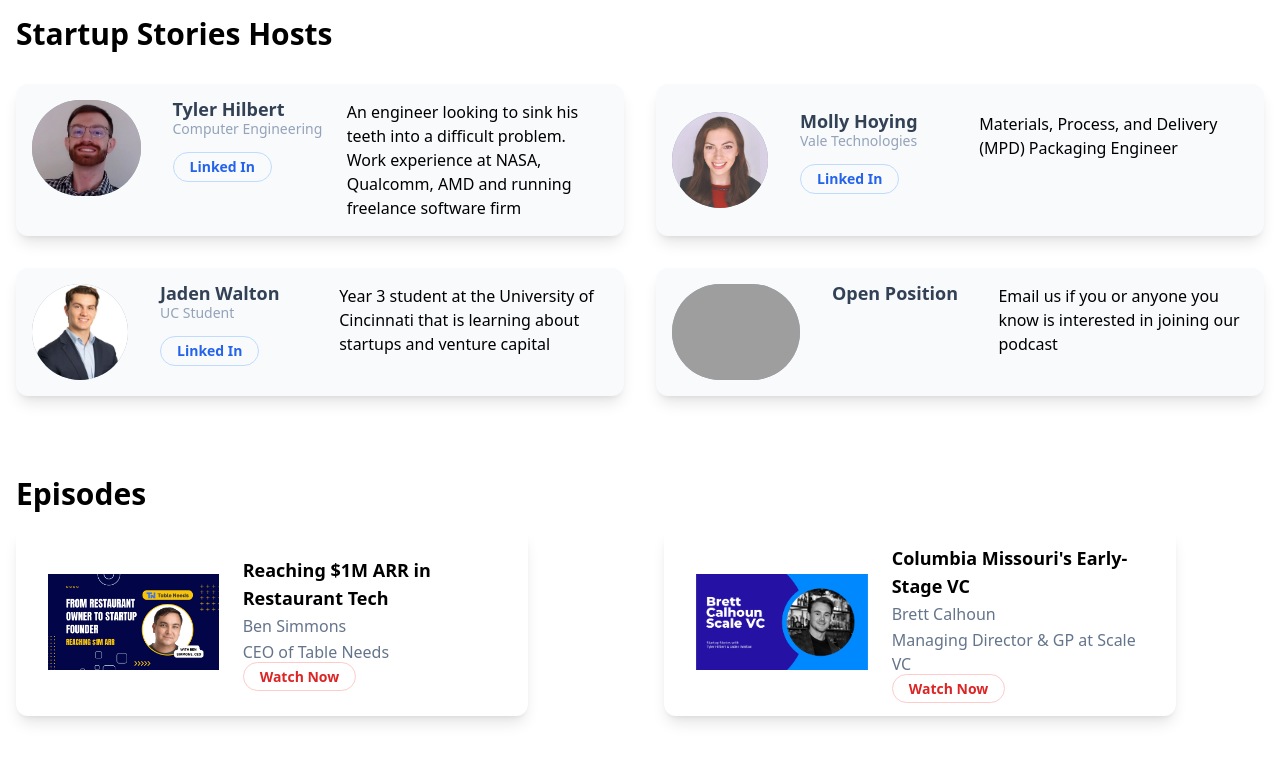
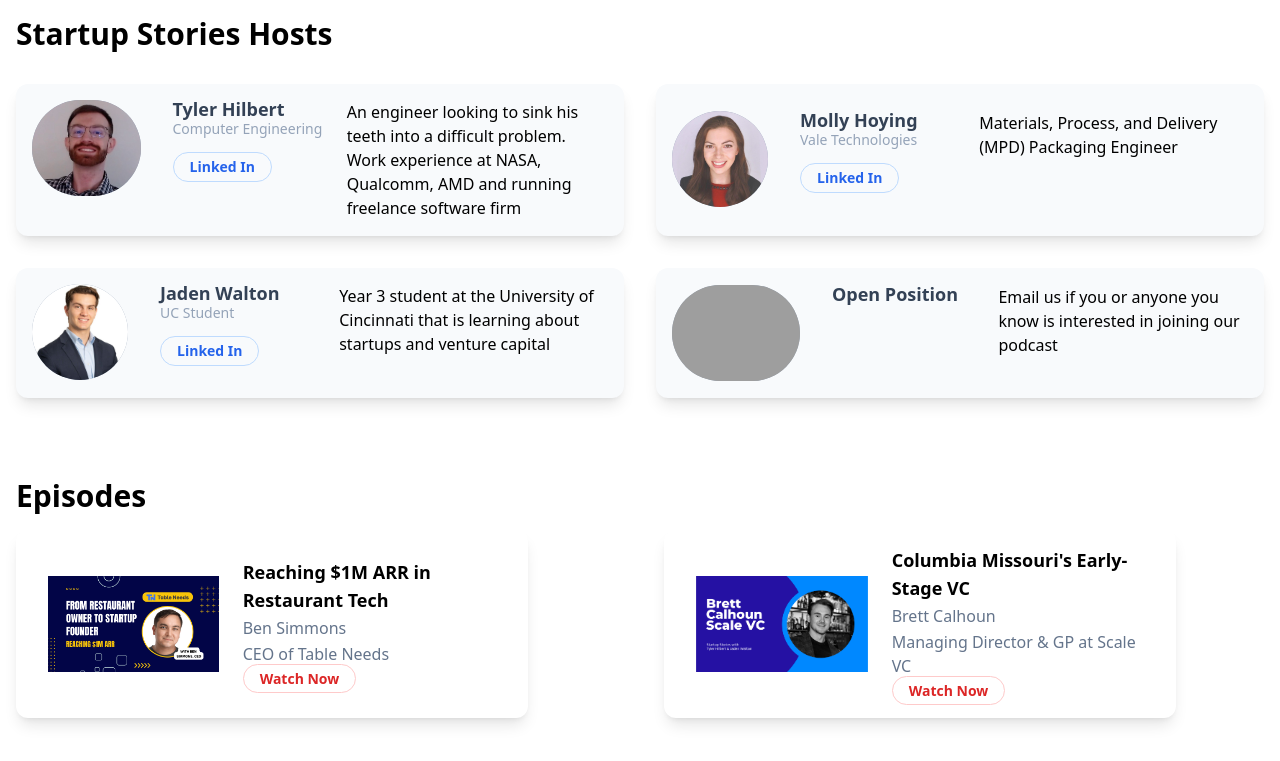
Before and after one commit to Tyler-Hilbert/StartupStories, a website: page src/index.html in a window 1280 px wide. Shown: the top 761 px of the page. Drawn offline with Linux system fonts and the light colour scheme; grey boxes are pictures that could not be loaded.

Commit message:
Improved mobile padding hosts card

```diff
--- a/src/index.html
+++ b/src/index.html
@@ -16,7 +16,7 @@
         <div class="text-center sm:text-left">
           <div class="flex sm:flex-row flex-col">
             <img class="block mx-auto h-24 rounded-full sm:mx-0 sm:shrink-0 bg-slate-400" src="../imgs/TylerHilbert.jpg" alt="Tyler Hilbert Computer Engineering" />
-            <div class="flex flex-col gap-y-1 sm:w-2/5 sm:ml-8">
+            <div class="flex flex-col gap-y-1 sm:w-2/5 sm:ml-8 mb-4">
               <p class=" text-slate-700 font-semibold text-lg leading-none">
                 Tyler Hilbert
               </p>
@@ -36,7 +36,7 @@
         <div class="text-center sm:text-left">
           <div class="flex sm:flex-row flex-col">
             <img class="block mx-auto h-24 rounded-full sm:mx-0 sm:shrink-0 bg-slate-400" src="../imgs/MollyHoying.jpeg" alt="Molly Hoying Vale Technologies" />
-            <div class="flex flex-col gap-y-1 sm:w-2/5 sm:ml-8">
+            <div class="flex flex-col gap-y-1 sm:w-2/5 sm:ml-8 mb-4">
               <p class=" text-slate-700 font-semibold text-lg leading-none">
                 Molly Hoying
               </p>
@@ -56,7 +56,7 @@
         <div class="text-center sm:text-left">
           <div class="flex sm:flex-row flex-col">
             <img class="block mx-auto h-24 rounded-full sm:mx-0 sm:shrink-0 bg-slate-400" src="../imgs/JadenWalton.jpeg" alt="Jaden Walton UC Student" />
-            <div class="flex flex-col gap-y-1 sm:w-2/5 sm:ml-8">
+            <div class="flex flex-col gap-y-1 sm:w-2/5 sm:ml-8 mb-4">
               <p class=" text-slate-700 font-semibold text-lg leading-none">
                 Jaden Walton
               </p>
@@ -75,7 +75,7 @@
         <div class="text-center sm:text-left">
           <div class="flex sm:flex-row flex-col">
             <img class="block mx-auto h-24 rounded-full sm:mx-0 sm:shrink-0 bg-slate-400" src="../imgs/Questions.png" alt="Join our podcast" />
-            <div class="flex flex-col gap-y-1 sm:w-2/5 sm:ml-8">
+            <div class="flex flex-col gap-y-1 sm:w-2/5 sm:ml-8 mb-4">
               <p class=" text-slate-700 font-semibold text-lg leading-none">
                 Open Position
               </p>
```
Also changed, not shown: dist/output.css.
